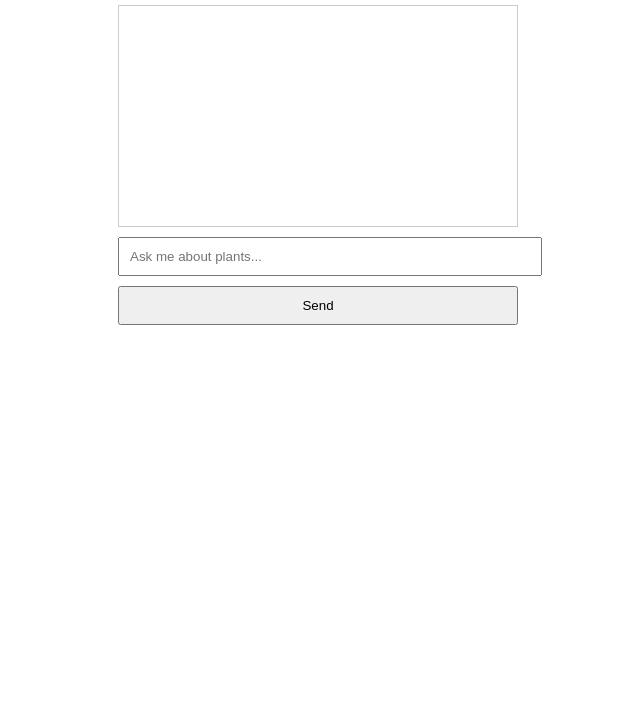
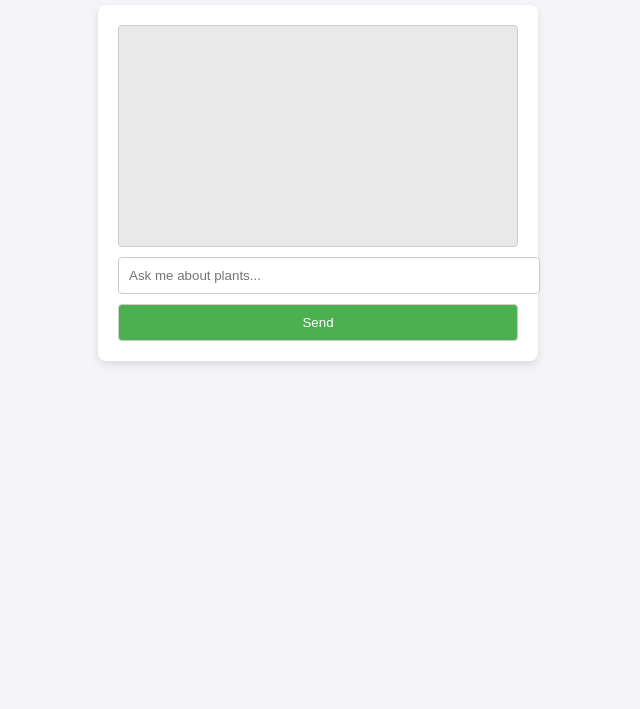
Before and after one commit to SFatimah56/Botanist-AI, a plain HTML site: page index.html in a window 1280 px wide. Shown: the part 91-800 px from the top of the page, without its empty margins (322-962 px from the left). Drawn offline with Linux system fonts and the light colour scheme.

Commit message:
updated html and css files

```diff
--- a/index.html
+++ b/index.html
@@ -4,12 +4,7 @@
     <meta charset="UTF-8">
     <meta name="viewport" content="width=device-width, initial-scale=1.0">
     <title>Plant AI Chatbot</title>
-    <style>
-        body { font-family: Arial, sans-serif; text-align: center; padding: 20px; }
-        #chatbox { width: 100%; max-width: 400px; margin: 0 auto; }
-        input, button { padding: 10px; margin-top: 10px; width: 100%; }
-        #messages { border: 1px solid #ccc; padding: 10px; min-height: 200px; text-align: left; }
-    </style>
+    <link rel="stylesheet" href="styles.css">
 </head>
 <body>
 
@@ -34,24 +29,17 @@
                 method: "POST",
                 headers: {
                     "Content-Type": "application/json",
-                   // Secret API Code will be published on Java Script File "Authorization": "Bearer YOUR_OPENAI_API_KEY"
+                    "Authorization": `Bearer YOUR_OPENAI_API_KEY`
                 },
                 body: JSON.stringify({
-                    model: "gpt-4",
-                    messages: [{ role: "system", content: "You are a helpful botanist AI." }, { role: "user", content: userText }]
+                    model: "gpt-3.5-turbo",
+                    messages: [{ role: "user", content: userText }]
                 })
             });
+            let data = await response.json();
+            let aiText = data.choices[0].message.content;
 
-            let data = await response.json();
-            let botText = data.choices[0].message.content;
-
-            messagesDiv.innerHTML += `<p><strong>Bot:</strong> ${botText}</p>`;
-
-            // Text-to-Speech
-            let speech = new SpeechSynthesisUtterance(botText);
-            speech.lang = "en-US";
-            speech.rate = 1;
-            window.speechSynthesis.speak(speech);
+            messagesDiv.innerHTML += `<p><strong>Bot:</strong> ${aiText}</p>`;
         }
     </script>
 
--- /dev/null
+++ b/styles.css
@@ -0,0 +1,48 @@
+body {
+    font-family: Arial, sans-serif;
+    text-align: center;
+    padding: 20px;
+    background-color: #f4f4f9;
+}
+
+#chatbox {
+    width: 100%;
+    max-width: 400px;
+    margin: 0 auto;
+    background-color: #fff;
+    border-radius: 8px;
+    box-shadow: 0 4px 8px rgba(0, 0, 0, 0.1);
+    padding: 20px;
+}
+
+input, button {
+    padding: 10px;
+    margin-top: 10px;
+    width: 100%;
+    border: 1px solid #ccc;
+    border-radius: 4px;
+}
+
+button {
+    background-color: #4CAF50;
+    color: white;
+    cursor: pointer;
+}
+
+button:hover {
+    background-color: #45a049;
+}
+
+#messages {
+    border: 1px solid #ccc;
+    padding: 10px;
+    min-height: 200px;
+    text-align: left;
+    background-color: #e9e9e9;
+    border-radius: 4px;
+    overflow-y: auto;
+}
+
+h2 {
+    color: #4CAF50;
+}
```
